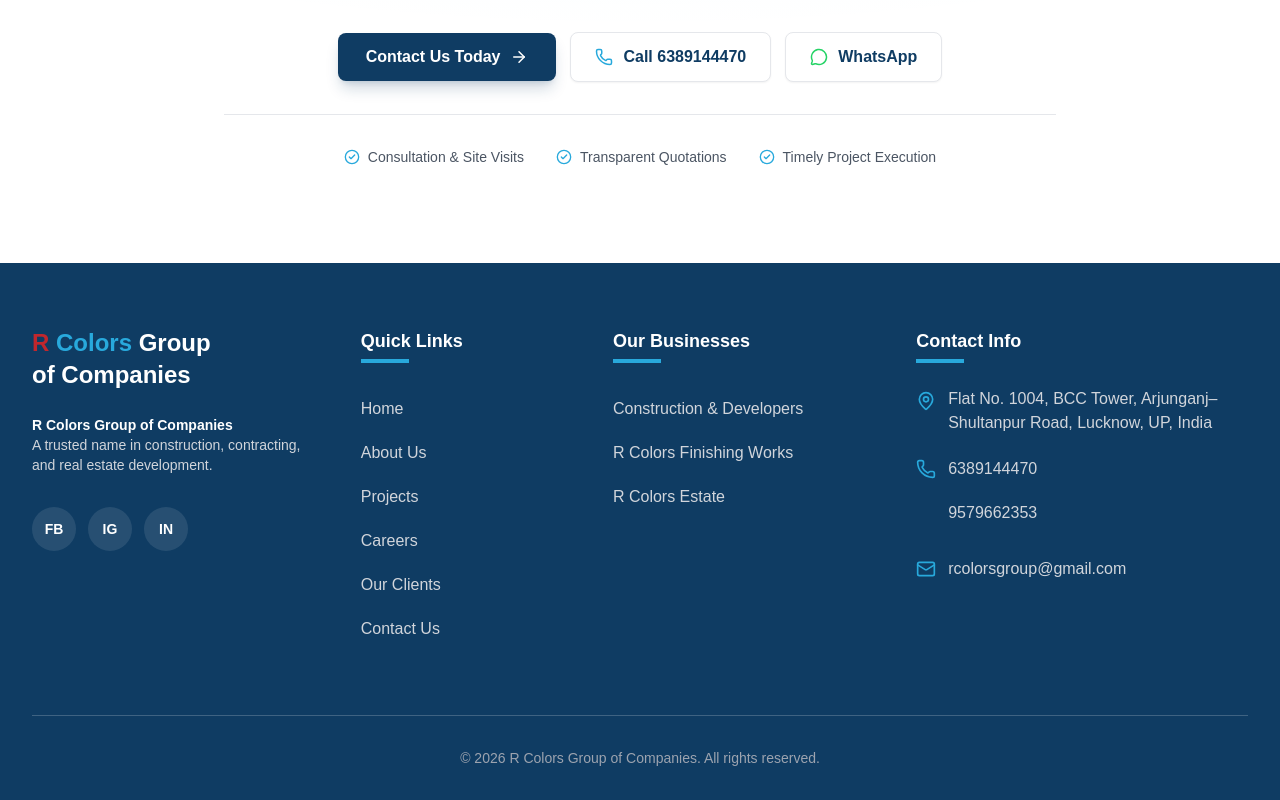
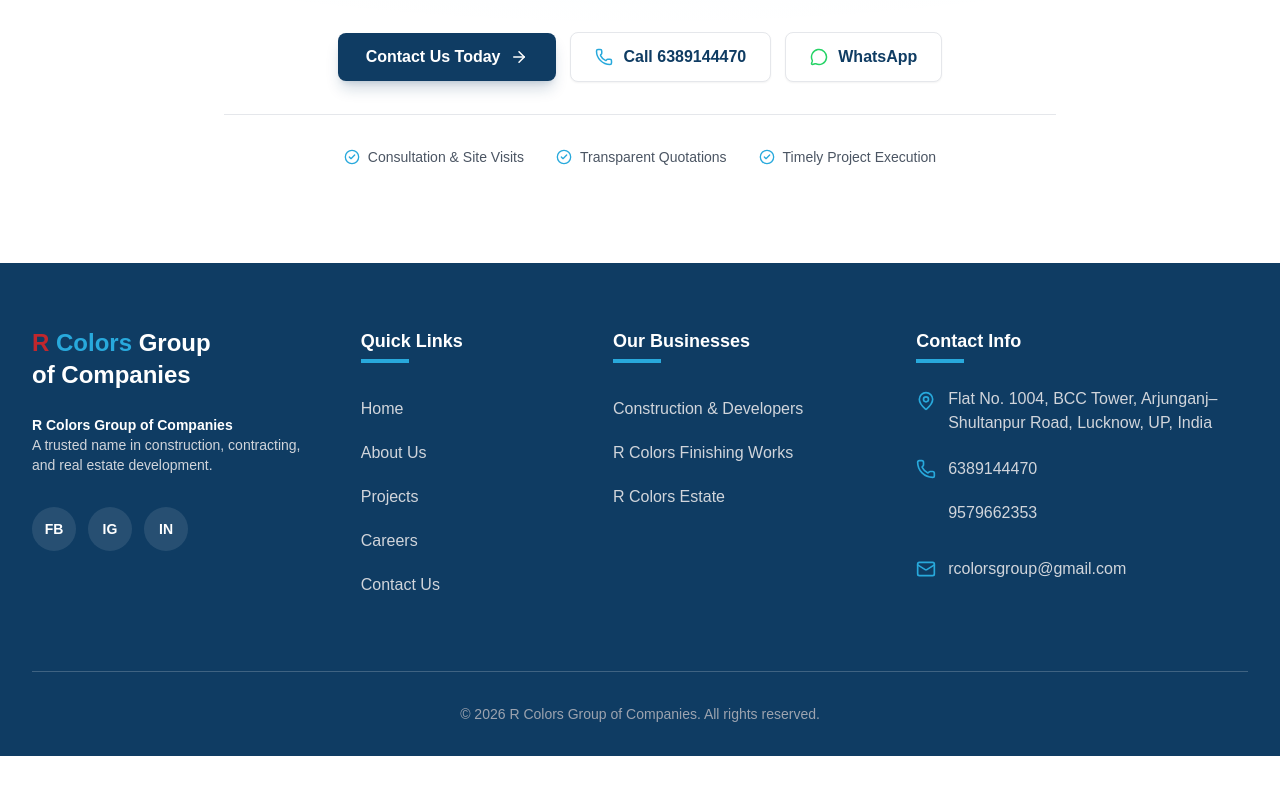
Before and after one commit to rauniyarsonu/rcolors-webapp, a React (Vite) app in the folder frontend/: page / in a window 1280 px wide. Shown: the part 4909-5709 px from the top of the page. After the commit the page ends 5665 px from the top, so only its background shows below. Built offline with nearby package versions, Linux system fonts and the light colour scheme; no server answers.

Commit message:
remove client section from footer

```diff
--- a/frontend/src/components/Footer.tsx
+++ b/frontend/src/components/Footer.tsx
@@ -8,7 +8,6 @@
   { name: "About Us", href: "/about" },
   { name: "Projects", href: "/projects" },
   { name: "Careers", href: "/careers" },
-  { name: "Our Clients", href: "/clients" },
   { name: "Contact Us", href: "/contact" },
 ];
 
```
